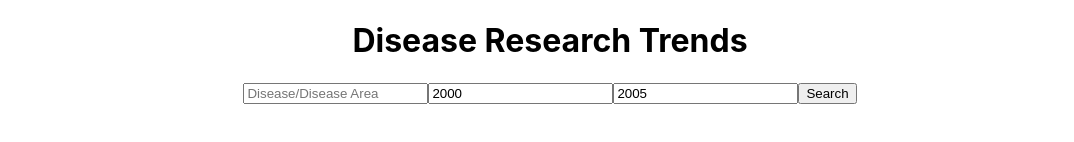
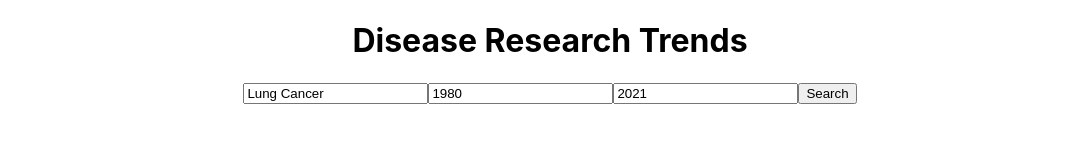
Before and after one commit to RATWHAT96/pubMedPublicationTrends, a React (Create React App) app: page / in a window 1280 px wide. Shown: the top 142 px of the page, without its empty margins (90-1164 px from the left). Built offline with nearby package versions, Linux system fonts and the light colour scheme.

Commit message:
Added alert or message for input validations

```diff
--- a/src/App.js
+++ b/src/App.js
@@ -9,11 +9,13 @@ import axios from 'axios';
 function App() {
   const [apiData, setAPIData] = useState([{size: null, order: null}]);
   const [data, setData] = useState([]);
-  const [search, setSearch] = useState("");
-  const [startDate, setStart] = useState("2000");
-  const [finishDate, setFinish] = useState("2005");
+  const [warning, setWarning] = useState([""])
+  const [search, setSearch] = useState("Lung Cancer");
+  const [startDate, setStart] = useState("1980");
+  const [finishDate, setFinish] = useState("2021");
 
   const svgRef = useRef();
+
   const graphWidth = 0.8 * Math.max(document.documentElement.clientWidth || 0, window.innerWidth || 0)
   const graphHeight = 0.7 * Math.max(document.documentElement.clientHeight || 0, window.innerHeight || 0)
 
@@ -110,21 +112,31 @@ function App() {
   //used to validate user inputs
   const validateInputs = () => {
     //Prevents empty field
-    if (!search || !startDate || !finishDate)
+    if (!search || !startDate || !finishDate) {
+      setWarning("Please fill all input fields");
       return false;
+    }
+
 
     //Prevents non-numbers being used as start or finish year
-    if(isNaN(parseInt(startDate,10)) || isNaN(parseInt(finishDate,10)))
+    if(isNaN(parseInt(startDate,10)) || isNaN(parseInt(finishDate,10))){
+      setWarning("Please enter a number as Start Year and/or Finish Year");
       return false;
+    }
 
     //Prevents start being higher than finish year
-    if(parseInt(startDate,10) >= parseInt(finishDate,10))
+    if(parseInt(startDate,10) >= parseInt(finishDate,10)){
+      setWarning("Please ensure Finish Year is after Start Year");
       return false;
+    }
 
     //Prevents invalid year from being added
-    if( 0 > parseInt(startDate,10) || parseInt(startDate,10) > 2021 ||  parseInt(finishDate,10) > 2021)
+    if( 0 > parseInt(startDate,10) || parseInt(startDate,10) > 2021 ||  parseInt(finishDate,10) > 2021) {
+      setWarning("Please enter an year between 0AD-2021AD");
       return false;
+    }
 
+    setWarning("");
     return true;
   }
 
@@ -141,6 +153,7 @@ function App() {
         <h1>Disease Research Trends</h1>
       </div>
       <div className='repo-container'>
+        <p style={{color:"red"}} >{warning}</p>
         <form style={{margin:"10px 0"}} onSubmit={handleSubmit}>
           <input
             type="text"
```
